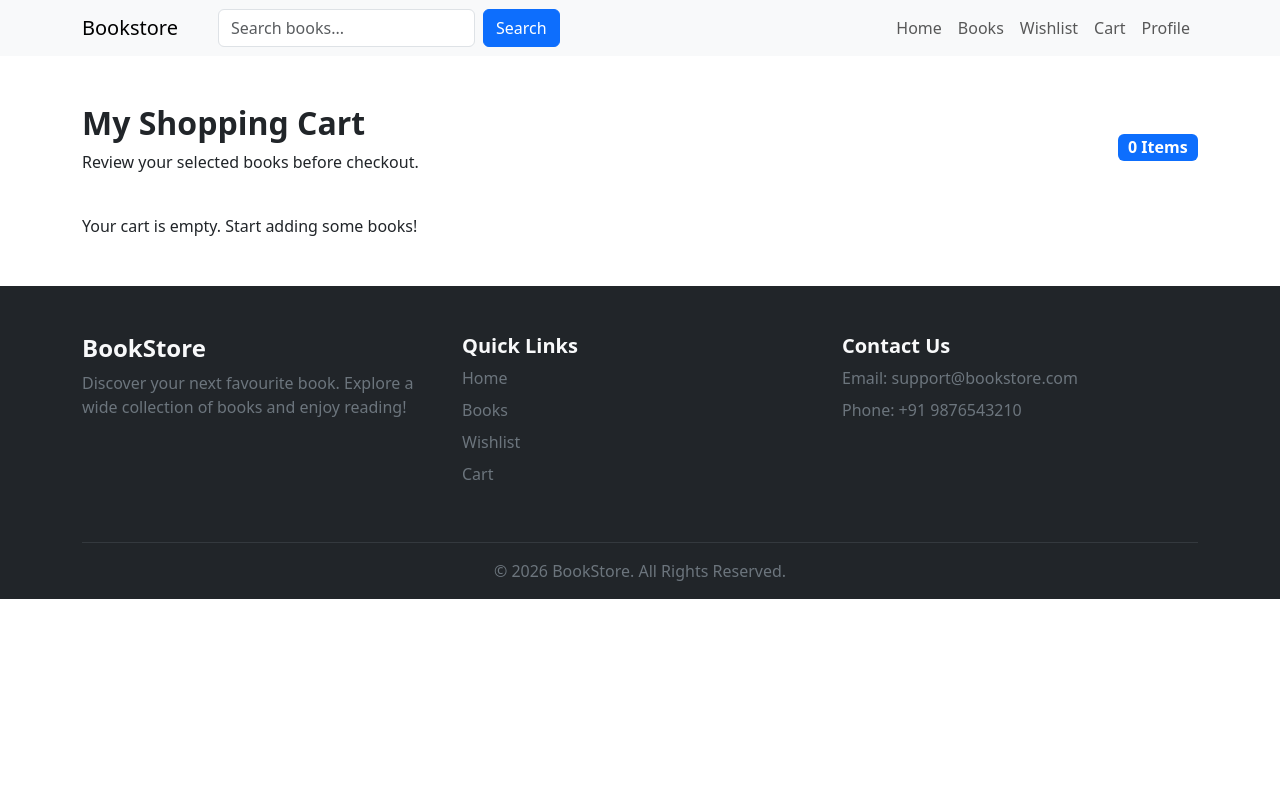
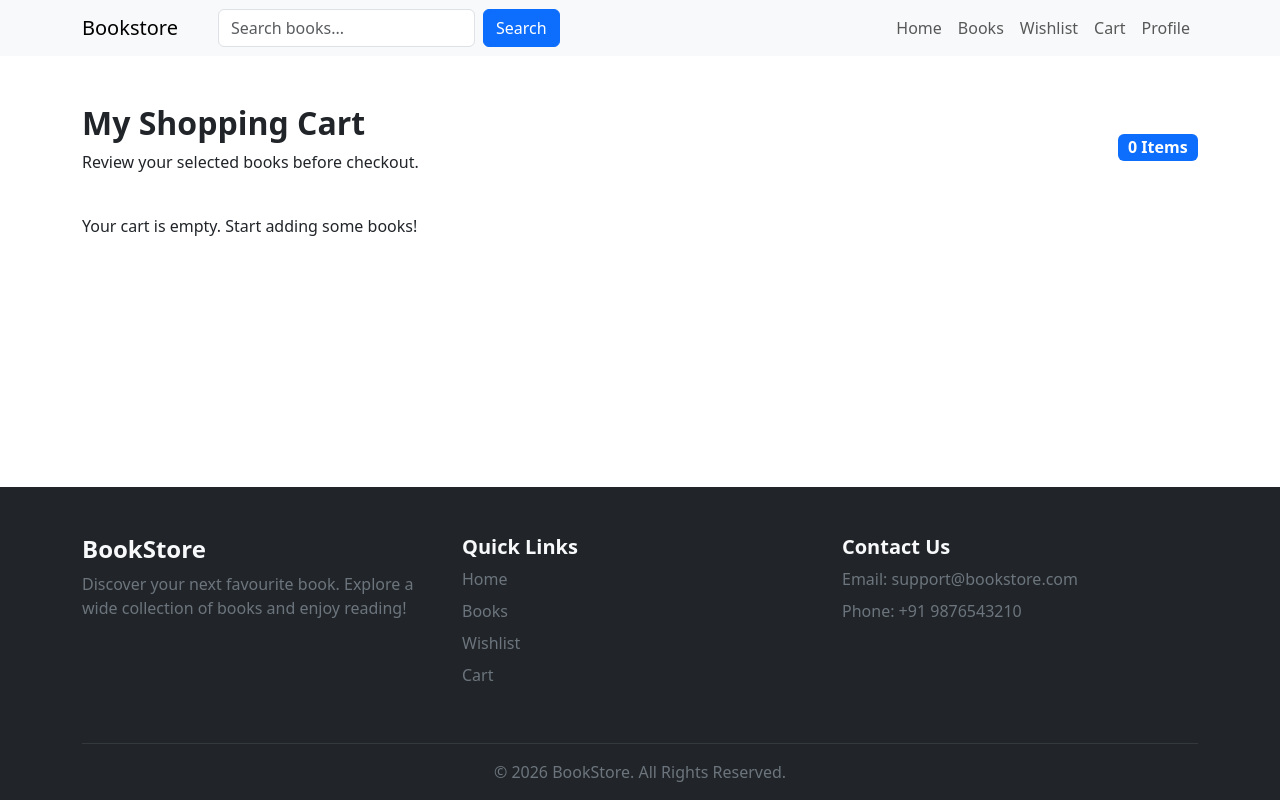
Before and after one commit to hrishikesh-bhoi/Major_Project_One_Frontend, a React (Vite) app: page /cart in a window 1280 px wide. Built offline with nearby package versions, Linux system fonts and the light colour scheme.

Commit message:
feat: footer fix at bottom of the page

```diff
--- a/src/App.css
+++ b/src/App.css
@@ -182,3 +182,23 @@
     border-right-color: var(--border);
   }
 } */
+
+
+/* Main application layout */
+.app-layout {
+  min-height: 100vh;
+  display: flex;
+  flex-direction: column;
+}
+
+/* Main page content */
+.app-main {
+  flex: 1;
+  display: flex;
+  flex-direction: column;
+}
+
+/* Footer */
+footer {
+  margin-top: auto;
+}
--- a/src/App.jsx
+++ b/src/App.jsx
@@ -1,14 +1,22 @@
 import './App.css'
 import "bootstrap/dist/css/bootstrap.min.css";
-import Home from './pages/Home';
 import Navbar from './components/Navbar';
+import Footer from './components/Footer';
+import { Outlet } from 'react-router-dom';
 
 function App() {
 
   return (
     <>
+    <div className='app-layout'>
+
     <Navbar />
-        <Home />
+    <main className='app-main'>
+
+        <Outlet />
+    </main>
+        <Footer />
+    </div>
 
     </>
   )
--- a/src/main.jsx
+++ b/src/main.jsx
@@ -22,39 +22,46 @@ const router = createBrowserRouter([
   {
     path: "/",
     element: <App />,
+    children: [
+
+      {
+        index: true,
+        element: <Home />,
       },
       {
-    path: "/home",
-    element: <App />,
+        path: "home",
+        element: <Home />,
       },
       {
-    path: "/books",
+        path: "books",
         element: <Books />,
       },
       {
-    path: "/cart",
+        path: "cart",
         element: <Cart />,
       },
       {
-    path: "/checkout",
+        path: "checkout",
         element: <Checkout />,
       },
       {
-    path: "/order-success",
+        path: "order-success",
         element: <OrderSuccess />,
       },
       {
-    path: "/books/:bookId",
+        path: "books/:bookId",
         element: <BookDetails />,
       },
       {
-    path: "/wishlist",
+        path: "wishlist",
         element: <Wishlist />,
       },
       {
-    path: "/profile",
+        path: "profile",
         element: <Profile />
-  }
+      },
+    ],
+  },
 
 ]);
 
--- a/src/pages/BookDetails.jsx
+++ b/src/pages/BookDetails.jsx
@@ -1,9 +1,9 @@
 import React, { useState, useContext } from "react";
-import Navbar from "../components/Navbar";
+
 import CartContext from "../contexts/CartContext";
 import { useParams, Link, useLocation } from "react-router-dom";
 import useFetch from "../useFetch";
-import Footer from "../components/Footer";
+
 
 export default function BookDetails() {
   const location = useLocation();
@@ -30,7 +30,7 @@ if (error) {
 
     return (
         <>
-        <Navbar />
+
         <div className="container my-5">
             <div className="card border-0 shadow-lg p-3 p-md-4 rounded-4">
                 {
@@ -100,7 +100,7 @@ if (error) {
                 }
             </div>
         </div>
-        <Footer />
+
         </>
     )
   }
--- a/src/pages/Books.jsx
+++ b/src/pages/Books.jsx
@@ -1,10 +1,9 @@
 import { toast } from "react-toastify";
 import React, { useState, useContext } from 'react';
-import Navbar from '../components/Navbar';
 import CartContext from '../contexts/CartContext';
 import { Link, useLocation, useSearchParams, useNavigate } from 'react-router-dom';
 import useFetch from "../useFetch";
-import Footer from "../components/Footer";
+
 
 
 export default function Books() {
@@ -72,7 +71,6 @@ if (error) {
 }
 
     return ( <>
-    <Navbar />
     <div className="container my-4">
         <div className='mb-4'>
             <h2 className='fw-bold'>Explore Our Books</h2>
@@ -199,7 +197,7 @@ if (error) {
     </div>
     </div>
     </div>
-    <Footer />
+
 
     </>)
 }
--- a/src/pages/Cart.jsx
+++ b/src/pages/Cart.jsx
@@ -1,9 +1,9 @@
 import { toast } from "react-toastify";
 import { useContext } from 'react';
 import { Link } from 'react-router-dom';
-import Navbar from '../components/Navbar';
+
 import CartContext from '../contexts/CartContext';
-import Footer from "../components/Footer";
+
 
 export default function Cart() {
 
@@ -14,7 +14,7 @@ export default function Cart() {
     const totalBooks = cart.reduce((total, book) => total + (book.quantity || 1) ,0)
 
     return ( <>
-    <Navbar />
+
     <div className="container my-5">
         <div className="d-flex justify-content-between align-items-center mb-4">
         <div>
@@ -117,6 +117,6 @@ export default function Cart() {
         }
 
     </div>
-    <Footer />
+
     </>)
 }
--- a/src/pages/Checkout.jsx
+++ b/src/pages/Checkout.jsx
@@ -1,9 +1,9 @@
 import { toast } from 'react-toastify';
 import { useState, useContext } from 'react';
 import { useNavigate } from 'react-router-dom';
-import Navbar from '../components/Navbar';
+
 import CartContext from '../contexts/CartContext';
-import Footer from '../components/Footer';
+
 
 export default function Checkout() {
 
@@ -87,7 +87,7 @@ const handlePlaceOrder = () => {
 
     return (
         <>
-        <Navbar />
+
         <div className="container my-4">
             <h2>Checkout</h2>
             <hr />
@@ -198,7 +198,7 @@ const handlePlaceOrder = () => {
                 Place Order
             </button>
         </div>
-        <Footer />
+
         </>
     )
 }
--- a/src/pages/Home.jsx
+++ b/src/pages/Home.jsx
@@ -1,6 +1,6 @@
 import { Link, useNavigate } from "react-router-dom";
 import { useSearchParams  } from "react-router-dom";
-import Footer from "../components/Footer";
+
 
 export default function Home() {
 
@@ -170,7 +170,6 @@ export default function Home() {
 
 </section>
 
-<Footer />
 
         </>
     );
--- a/src/pages/OrderSuccess.jsx
+++ b/src/pages/OrderSuccess.jsx
@@ -1,7 +1,7 @@
-import Navbar from "../components/Navbar";
+
 import { useLocation, useNavigate } from "react-router-dom";
 import { useState, useEffect, useRef } from "react";
-import Footer from "../components/Footer";
+
 
 export default function OrderSuccess() {
 
@@ -43,7 +43,7 @@ export default function OrderSuccess() {
     if(!location.state) {
         return (
             <>
-            <Navbar />
+
             <div className="container my-4">
                 <h2>No order details available.</h2>
                 </div>
@@ -74,7 +74,7 @@ export default function OrderSuccess() {
     Continue Shopping
 </button>
         </div>
-        <Footer />
+
         </>
     )
 }
--- a/src/pages/Profile.jsx
+++ b/src/pages/Profile.jsx
@@ -1,7 +1,6 @@
 import { toast } from "react-toastify";
 import React, { useState} from "react"
-import Navbar from "../components/Navbar";
-import Footer from "../components/Footer";
+
 
 export default function Profile() {
 
@@ -36,7 +35,7 @@ const [orders, setOrders] = useState(() => {
 
     return (
         <>
-        <Navbar />
+
         <div className="container my-5">
             <h2 className="fw-bold">My Profile</h2>
 
@@ -283,7 +282,7 @@ setEditingIndex(null);
             </div>
 
         </div>
-        <Footer />
+
         </>
     );
 }
--- a/src/pages/Wishlist.jsx
+++ b/src/pages/Wishlist.jsx
@@ -1,9 +1,9 @@
 import { toast } from "react-toastify";
-import Navbar from "../components/Navbar";
+
 import React, { useContext } from "react";
 import CartContext from "../contexts/CartContext";
 import { Link } from "react-router-dom";
-import Footer from "../components/Footer";
+
 
 export default function Wishlist() {
 
@@ -11,7 +11,7 @@ export default function Wishlist() {
 
     return (
         <>
-        <Navbar />
+
         <div className="container my-5">
             <div className="d-flex justify-content-between align-items-center">
                 <div>
@@ -65,7 +65,7 @@ export default function Wishlist() {
                         </div>
 )}
         </div>
-        <Footer />
+
         </>
     )
 }
```
Lines whose indentation alone changed are shown as unchanged.
